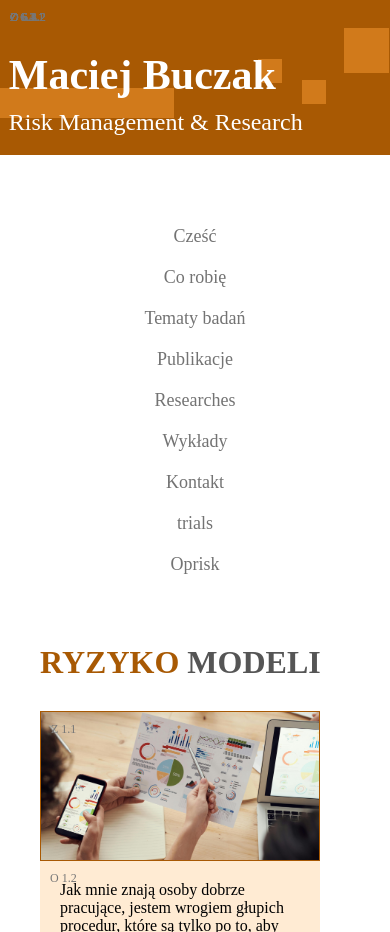
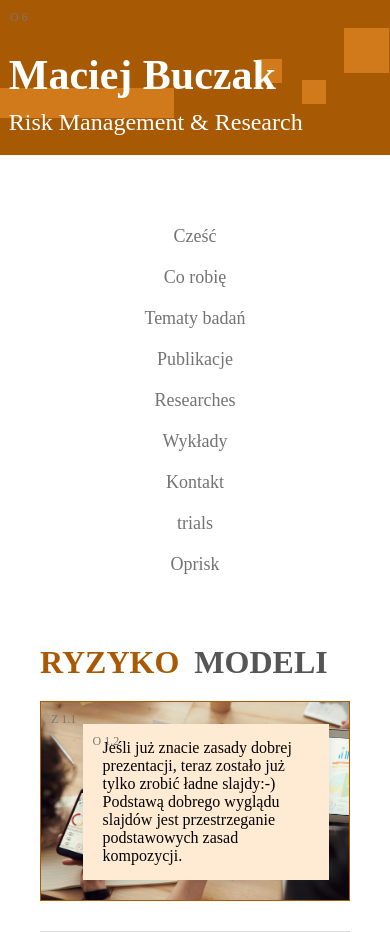
Before and after one commit to MaciejBuczak/risk-research, a Jekyll site: the page built from ryzmod.md, in a window 390 px wide. Shown: the top 932 px of the page. Built offline with Jekyll 4.4.1, drawn with Linux system fonts in a browser that asks for light colours; some of the changed text lies outside the part shown; grey boxes are pictures that could not be loaded.

Commit message:
Update and rename ryzyko-modeli-layout.md to ryzyko-modeli-layout.html

```diff
--- a/_layouts/ryzyko-modeli-layout.md
+++ b/_layouts/ryzyko-modeli-layout.html
@@ -330,44 +330,70 @@
 
     /* Tytuł główny sekcji */
     .ryzmod-title {
+      margin-bottom: 40px;
       display: flex;
-      align-items: center;
-      margin-bottom: 40px;
     }
 
-    .ryzmod-title-prefix {
+    .ryzmod-title-modeli {
       color: #555;
-      font-size: 16px;
-      margin-right: 10px;
-    }
-
-    .ryzmod-title-text {
-      color: #a85903;
-      font-size: 24px;
+      font-size: 32px;
       font-weight: bold;
     }
 
-    /* Grid container dla layoutu */
-    .ryzmod-grid {
-      display: grid;
-      grid-template-columns: repeat(3, 1fr);
-      grid-gap: 30px;
-      margin-bottom: 40px;
+    .ryzmod-title-ryzyko {
+      color: #a85903;
+      font-size: 32px;
+      font-weight: bold;
+      margin-right: 15px;
     }
 
-    /* Elementy grid */
-    .ryzmod-grid-item {
-      position: relative;
+    /* Główny nagłówek sekcji */
+    .ryzmod-header {
+      display: flex;
+      margin-bottom: 20px;
     }
 
-    /* Obiekty O - kolorowe prostokąty */
-    .ryzmod-object {
-      background-color: #fdf3e9;
-      padding: 20px;
-      position: relative;
+    .ryzmod-header-text {
+      color: #a85903;
+      font-size: 32px;
+      font-weight: bold;
+      margin-right: 15px;
     }
 
-    .ryzmod-object-id {
+    .ryzmod-header-modeli {
+      color: #555;
+      font-size: 32px;
+      font-weight: bold;
+    }
+
+    /* Kontener głównego zdjęcia Z 1.1 */
+    .ryzmod-main-image {
+      position: relative;
+      width: 100%;
+      height: 200px;
+      margin-bottom: 30px;
+      overflow: hidden;
+      border: 1px solid #a85903;
+    }
+
+    .ryzmod-main-image img {
+      width: 100%;
+      height: 100%;
+      object-fit: cover;
+    }
+
+    /* Napis O 1.2 na głównym zdjęciu */
+    .ryzmod-overlay-text {
+      position: absolute;
+      bottom: 20px;
+      right: 20px;
+      background-color: #ffebd3;
+      padding: 15px 20px;
+      max-width: 40%;
+      box-shadow: 0 2px 10px rgba(0,0,0,0.1);
+    }
+
+    .ryzmod-overlay-id {
       position: absolute;
       top: 10px;
       left: 10px;
@@ -375,79 +401,55 @@
       color: #777;
     }
 
-    /* Kontenery Z na zdjęcia */
-    .ryzmod-image-container {
-      border: 1px solid #a85903;
-      height: 150px;
-      overflow: hidden;
+    /* Drugi wiersz z diagramem sieciowym i tekstami */
+    .ryzmod-network-row {
+      display: flex;
+      margin-bottom: 40px;
+      gap: 30px;
+    }
+
+    /* Kontener diagramu sieciowego */
+    .ryzmod-network-container {
+      width: 35%;
+      border: 1px solid #ddd;
+      background-color: #f9f9f9;
       position: relative;
     }
 
-    .ryzmod-image-container img {
+    .ryzmod-network-container img {
       width: 100%;
       height: 100%;
-      object-fit: cover;
+      object-fit: contain;
     }
 
-    /* Kontenery KDG na dynamiczne grafiki */
-    .ryzmod-kdg-container {
-      border: 1px solid #a85903;
-      height: 150px;
-      position: relative;
+    /* Kontener tekstów po prawej stronie diagramu */
+    .ryzmod-text-block {
+      width: 65%;
       display: flex;
-      justify-content: center;
-      align-items: center;
+      flex-direction: column;
     }
 
-    /* Kontenery T na tekst */
-    .ryzmod-text-container {
-      padding: 15px;
+    /* Tekst wstępny */
+    .ryzmod-intro-text {
+      padding: 15px 20px;
+      background-color: #f9f9f9;
+      margin-bottom: 15px;
       position: relative;
+      font-weight: bold;
     }
 
-    /* Kontener TW na tekst wstępny */
-    .ryzmod-intro-container {
-      padding: 15px;
+    /* Zwykły tekst */
+    .ryzmod-regular-text {
+      padding: 15px 20px;
+      background-color: #f9f9f9;
       position: relative;
-    }
-
-    .ryzmod-intro-text {
-      font-weight: bold;
-      font-size: 18px;
-      line-height: 1.4;
-    }
-
-    /* Styl dla całego wiersza */
-    .ryzmod-row {
-      margin-bottom: 30px;
-      display: grid;
-      grid-template-columns: 1fr 1fr 1fr;
-      grid-gap: 30px;
-    }
-
-    /* Styl dla elementu zajmującego całą szerokość */
-    .ryzmod-fullwidth {
-      grid-column: 1 / -1;
-      width: 100%;
-    }
-
-    /* Styl dla element zajmującego 2/3 szerokości */
-    .ryzmod-two-thirds {
-      grid-column: span 2;
-    }
-
-    /* Styl dla elementów w dwóch kolumnach */
-    .ryzmod-two-columns {
-      display: grid;
-      grid-template-columns: 1fr 1fr;
-      grid-gap: 30px;
     }
 
     /* Styl dla artykułów w sekcji O6 */
     .ryzmod-articles-section {
       background-color: #656461;
       padding: 30px 20px;
-      margin: 0 -20px 40px -20px;
+      margin: 40px -20px 40px -20px;
       color: white;
     }
 
@@ -474,6 +476,7 @@
       height: 120px;
       overflow: hidden;
       margin-bottom: 10px;
+      position: relative;
     }
 
     .ryzmod-article-image img {
@@ -487,6 +490,7 @@
       color: #333;
       padding: 15px;
       flex: 1;
+      position: relative;
     }
 
     .ryzmod-article-title {
@@ -501,44 +505,29 @@
       line-height: 1.4;
     }
 
-    /* Style dla wykresów dynamicznych */
-    .ryzmod-diagram {
-      width: 100%;
-      height: 100%;
-      display: flex;
-      justify-content: center;
-      align-items: center;
-      font-style: italic;
-      color: #888;
-    }
-
-    /* Główny nagłówek sekcji */
-    .ryzmod-header {
-      display: flex;
-      align-items: center;
-      margin-bottom: 30px;
-    }
-
-    .ryzmod-header-prefix {
-      color: #555;
-      font-size: 18px;
-      margin-right: 10px;
-    }
-
-    .ryzmod-header-text {
-      color: #a85903;
-      font-size: 32px;
-      font-weight: bold;
+    /* ID obiektów */
+    .ryzmod-object-id {
+      position: absolute;
+      top: 10px;
+      left: 10px;
+      font-size: 12px;
+      color: #777;
+      z-index: 5;
     }
 
     /* Media queries dla responsywności */
     @media screen and (max-width: 992px) {
-      .ryzmod-grid {
-        grid-template-columns: repeat(2, 1fr);
+      .ryzmod-network-row {
+        flex-direction: column;
       }
 
-      .ryzmod-row {
-        grid-template-columns: 1fr 1fr;
+      .ryzmod-network-container,
+      .ryzmod-text-block {
+        width: 100%;
+      }
+
+      .ryzmod-network-container {
+        height: 300px;
       }
 
       .ryzmod-articles-grid {
@@ -547,24 +536,12 @@
     }
 
     @media screen and (max-width: 576px) {
-      .ryzmod-grid {
+      .ryzmod-articles-grid {
         grid-template-columns: 1fr;
       }
 
-      .ryzmod-row {
-        grid-template-columns: 1fr;
-      }
-
-      .ryzmod-two-thirds {
-        grid-column: auto;
-      }
-
-      .ryzmod-two-columns {
-        grid-template-columns: 1fr;
-      }
-
-      .ryzmod-articles-grid {
-        grid-template-columns: 1fr;
+      .ryzmod-overlay-text {
+        max-width: 80%;
       }
     }
 
@@ -643,119 +620,48 @@
       <div class="ryzmod-container">
         <!-- Główny nagłówek -->
         <div class="ryzmod-header">
-          <div class="ryzmod-header-text">RYZYKO <span style="color:#555;">MODELI</span></div>
+          <div class="ryzmod-header-text">RYZYKO</div>
+          <div class="ryzmod-header-modeli">MODELI</div>
         </div>
 
-        <!-- Pierwszy wiersz - Zawiera O 1.2 i Z 2.1.1 + O 2.2.1 -->
-        <div class="ryzmod-row">
-          <!-- Zdjęcie i tekst po lewej -->
-          <div class="ryzmod-grid-item">
-            <div class="ryzmod-image-container">
+        <!-- Główne zdjęcie Z 1.1 -->
+        <div class="ryzmod-main-image">
           <div class="ryzmod-object-id">Z 1.1</div>
           <img src="/risk-research/assets/images/ryzyko-modeli-main.jpg" alt="Zdjęcie">
-            </div>
-            <div class="ryzmod-object" style="background-color: #ffebd3;">
+          <!-- Napis O 1.2 na zdjęciu -->
+          <div class="ryzmod-overlay-text">
             <div class="ryzmod-object-id">O 1.2</div>
-              <p>Jak mnie znają osoby dobrze pracujące, jestem wrogiem głupich procedur, które są tylko po to, aby były. Znoszę procedury, o których wiemy, że mają sens i wspomagają dużą strukturę zorganizowanych zadań fluktuacyjnych.</p>
+            <p>Jeśli już znacie zasady dobrej prezentacji, teraz zostało już tylko zrobić ładne slajdy:-) Podstawą dobrego wyglądu slajdów jest przestrzeganie podstawowych zasad kompozycji.</p>
           </div>
         </div>
 
-          <!-- Diagram sieciowy pośrodku -->
-          <div class="ryzmod-grid-item" style="grid-column: span 2;">
-            <div class="ryzmod-object-id">Z 2.2.1</div>
-            <div class="ryzmod-image-container">
+        <!-- Drugi wiersz z diagramem sieciowym i tekstami -->
+        <div class="ryzmod-network-row">
+          <!-- Diagram sieciowy po lewej -->
+          <div class="ryzmod-network-container">
+            <div class="ryzmod-object-id">Z 2.1</div>
             <img src="/risk-research/assets/images/network-diagram.jpg" alt="Diagram sieciowy">
           </div>
-            <div class="ryzmod-text-container">
+
+          <!-- Teksty po prawej -->
+          <div class="ryzmod-text-block">
+            <!-- Tekst wstępny -->
+            <div class="ryzmod-intro-text">
               <div class="ryzmod-object-id">TW 2.2.1</div>
-              <p class="ryzmod-intro-text">Zaawansowane techniki analityczne pozwalają na precyzyjne modelowanie zjawisk ekonomicznych i biznesowych, dostarczając kluczowych informacji do podejmowania strategicznych decyzji.</p>
+              <p>Zaawansowane techniki analityczne pozwalają na precyzyjne modelowanie zjawisk ekonomicznych i biznesowych, dostarczając kluczowych informacji do podejmowania strategicznych decyzji.</p>
             </div>
-            <div class="ryzmod-text-container">
+
+            <!-- Zwykły tekst -->
+            <div class="ryzmod-regular-text">
               <div class="ryzmod-object-id">T 2.2.2</div>
               <p>Zaawansowane techniki analityczne pozwalają na precyzyjne modelowanie zjawisk ekonomicznych i biznesowych, dostarczając kluczowych informacji do podejmowania strategicznych decyzji.</p>
             </div>
           </div>
         </div>
 
-        <!-- Drugi wiersz - Zawiera grafiki i teksty -->
-        <div class="ryzmod-row">
-          <!-- Tekst po lewej -->
-          <div class="ryzmod-grid-item">
-            <div class="ryzmod-text-container">
-              <div class="ryzmod-object-id">T 3.1</div>
-              <p>Zaawansowane techniki analityczne pozwalają na precyzyjne modelowanie zjawisk ekonomicznych i biznesowych, dostarczając kluczowych informacji do podejmowania strategicznych decyzji.</p>
-            </div>
-            <div class="ryzmod-text-container">
-              <p>Zaawansowane techniki analityczne pozwalają na precyzyjne modelowanie zjawisk ekonomicznych i biznesowych, dostarczając kluczowych informacji do podejmowania strategicznych decyzji.</p>
-            </div>
-            <div class="ryzmod-text-container">
-              <p>Zaawansowane techniki analityczne pozwalają na precyzyjne modelowanie zjawisk ekonomicznych i biznesowych, dostarczając kluczowych informacji do podejmowania strategicznych decyzji.</p>
-            </div>
-            <div class="ryzmod-text-container">
-              <p>Zaawansowane techniki analityczne pozwalają na precyzyjne modelowanie zjawisk ekonomicznych i biznesowych, dostarczając kluczowych informacji do podejmowania strategicznych decyzji.</p>
-            </div>
-          </div>
+        <!-- Pozostała część układu (możesz dostosować lub usunąć niepotrzebne elementy) -->
 
-          <!-- Diagram sieci w środku -->
-          <div class="ryzmod-grid-item" style="position: relative;">
-            <div class="ryzmod-object-id">O 3.2</div>
-            <div class="ryzmod-object" style="height: 100%; display: flex; flex-direction: column; justify-content: center; background-color: #f2ece3;">
-              <p style="text-align: center;">Zaawansowane techniki analityczne pozwalają na precyzyjne modelowanie zjawisk ekonomicznych i biznesowych.</p>
-            </div>
-          </div>
-
-          <!-- Pusty blok z tekstem po prawej -->
-          <div class="ryzmod-grid-item">
-            <div class="ryzmod-object-id">O 5.1</div>
-            <div class="ryzmod-object" style="background-color: #f5dea3; height: auto; min-height: 150px;">
-              <p style="color: #a85903; font-weight: bold;">Zaawansowane techniki analityczne pozwalają na precyzyjne modelowanie zjawisk ekonomicznych i biznesowych, dostarczając kluczowych informacji do podejmowania strategicznych decyzji.</p>
-            </div>
-            <div class="ryzmod-text-container">
-              <div class="ryzmod-object-id">T 5.2</div>
-              <p>Zaawansowane techniki analityczne pozwalają na precyzyjne modelowanie zjawisk ekonomicznych i biznesowych, dostarczając kluczowych informacji do podejmowania strategicznych decyzji.</p>
-            </div>
-          </div>
-        </div>
-
-        <!-- Trzeci wiersz - Zawiera WYKRES DYNAMICZNY -->
-        <div class="ryzmod-row">
-          <div class="ryzmod-grid-item ryzmod-fullwidth">
-            <h2 style="text-align: center; margin-bottom: 20px; font-style: italic;">WYKRES DYNAMICZNY</h2>
-            <div class="ryzmod-kdg-container" style="height: 300px;">
-              <div class="ryzmod-object-id">KDG 4</div>
-              <div class="ryzmod-diagram">Tu będzie wykres dynamiczny</div>
-            </div>
-          </div>
-        </div>
-
-        <!-- Czwarty wiersz - Zawiera teksty -->
-        <div class="ryzmod-row">
-          <div class="ryzmod-grid-item">
-            <div class="ryzmod-text-container">
-              <p>Zaawansowane techniki analityczne pozwalają na precyzyjne modelowanie zjawisk ekonomicznych i biznesowych, dostarczając kluczowych informacji do podejmowania strategicznych decyzji.</p>
-            </div>
-            <div class="ryzmod-text-container">
-              <p>Zaawansowane techniki analityczne pozwalają na precyzyjne modelowanie zjawisk ekonomicznych i biznesowych, dostarczając kluczowych informacji do podejmowania strategicznych decyzji.</p>
-            </div>
-          </div>
-          <div class="ryzmod-grid-item">
-            <div class="ryzmod-text-container">
-              <p>Zaawansowane techniki analityczne pozwalają na precyzyjne modelowanie zjawisk ekonomicznych i biznesowych, dostarczając kluczowych informacji do podejmowania strategicznych decyzji.</p>
-            </div>
-            <div class="ryzmod-text-container">
-              <p>Zaawansowane techniki analityczne pozwalają na precyzyjne modelowanie zjawisk ekonomicznych i biznesowych, dostarczając kluczowych informacji do podejmowania strategicznych decyzji.</p>
-            </div>
-          </div>
-          <div class="ryzmod-grid-item">
-            <div class="ryzmod-text-container">
-              <p>Zaawansowane techniki analityczne pozwalają na precyzyjne modelowanie zjawisk ekonomicznych i biznesowych, dostarczając kluczowych informacji do podejmowania strategicznych decyzji.</p>
-            </div>
-          </div>
-        </div>
-
-
-
-<!-- Piąty wiersz - Artykuły (O6) -->
+        <!-- Artykuły (O6) -->
         <div class="ryzmod-articles-section">
           <div class="ryzmod-articles-title">Artykuły dotyczące ryzyka modeli</div>
           <div class="ryzmod-object-id">O 6</div>
```
Also changed, not shown: other parts of _layouts/ryzyko-modeli-layout.html (+1 -1 lines). Lines whose indentation alone changed are shown as unchanged.
